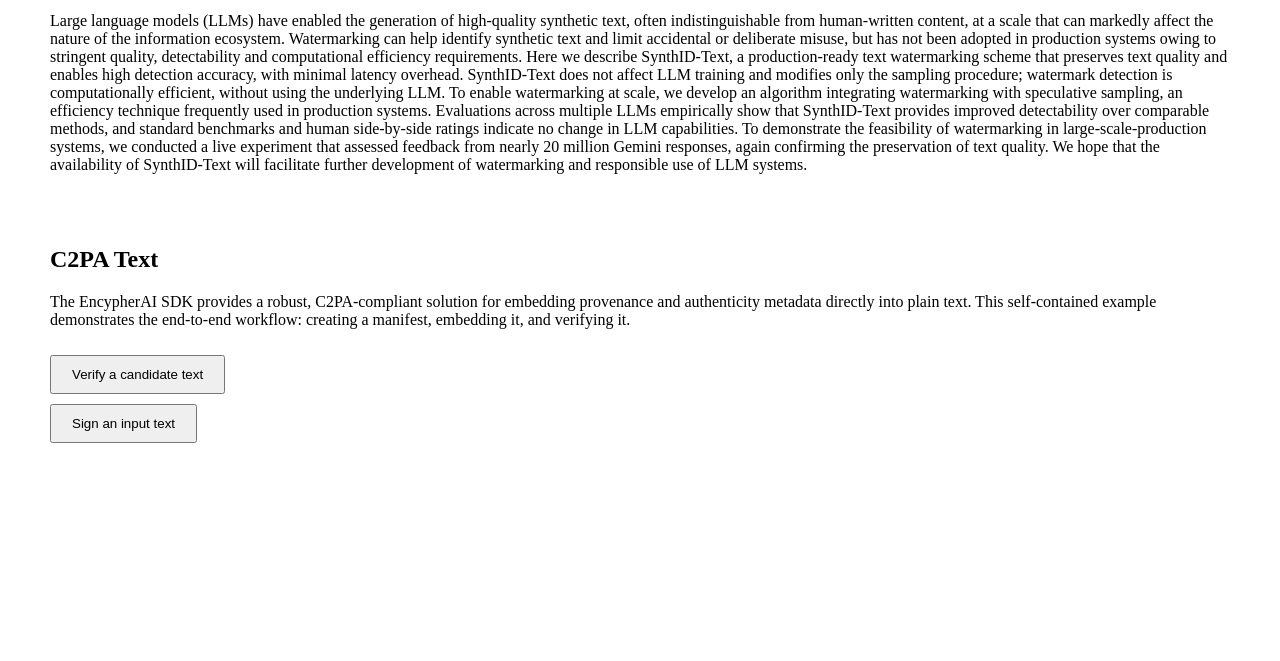
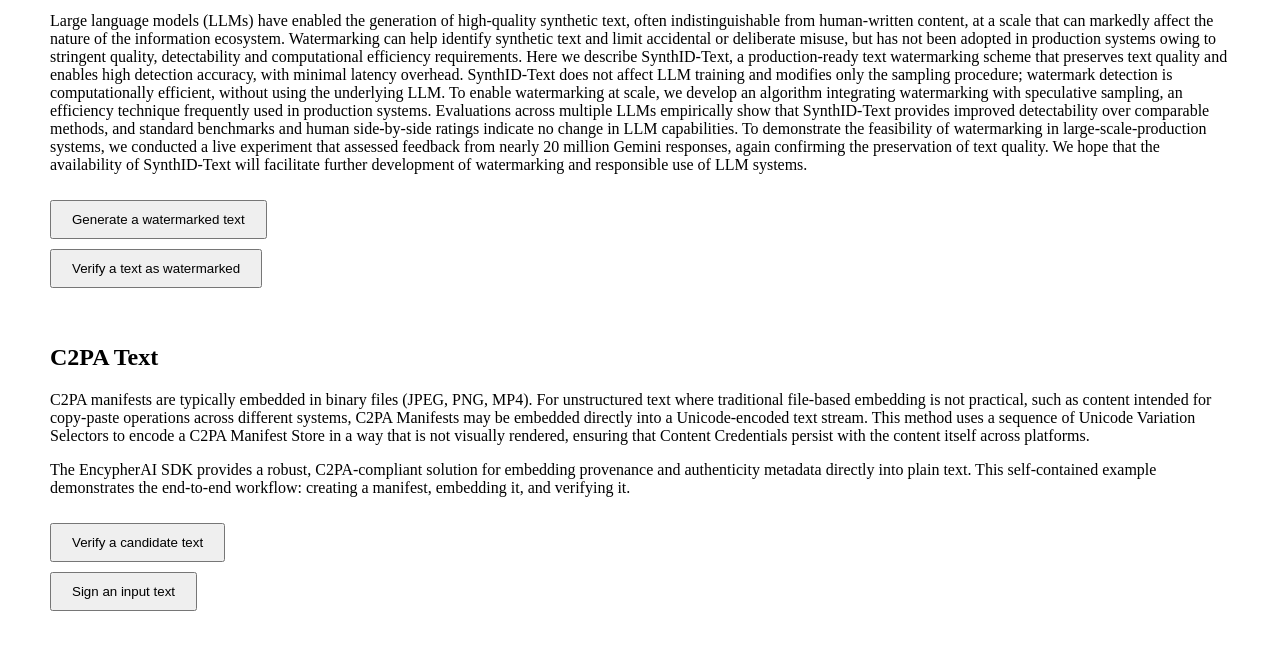
Before and after one commit to tom-bbc/synthetic-text-watermarking, a Flask app: page / in a window 1280 px wide. Shown: the part 143-804 px from the top of the page. Before the commit the page ends 586 px from the top, so only its background shows below. Run offline with Flask 3, Linux system fonts and the light colour scheme; some libraries are stand-ins or nearby versions; some web fonts are replaced.

Commit message:
Create dummy UI/UX for SynthID processes in web demo

```diff
--- a/synthetic_text_watermarking/web/app.py
+++ b/synthetic_text_watermarking/web/app.py
@@ -28,8 +28,9 @@
 logger = logging.getLogger(__name__)
 logging.basicConfig(level=logging.INFO)
 
+
 # -----------------------------------------------------------------
-# Webapp Routes
+# Homepage
 # -----------------------------------------------------------------
 
 
@@ -41,37 +42,9 @@
     return contents
 
 
-@app.route("/c2pa_verify", methods=["GET", "POST"])
-def c2pa_verify() -> str:
-    candidate_text = None
-    is_valid = None
-    payload = None
-
-    if flask.request.method == "POST":
-        candidate_text = flask.request.form.get("text", None)
-
-        if candidate_text is not None:
-            public_key_file = app.config["public_key_file"]
-            private_key_file = app.config["private_key_file"]
-
-            c2pa_processor = C2PAText(
-                public_key_file=public_key_file,
-                private_key_file=private_key_file,
-            )
-
-            is_valid, signer, payload = c2pa_processor.verify(candidate_text)
-
-            logger.info(f"Input text: {candidate_text}")
-            logger.info(f"Result: {is_valid}")
-
-            if payload is not None:
-                payload = json.dumps(payload, indent=4)
-
-    contents = flask.render_template(
-        "c2pa_verify.html.j2", text=candidate_text, result=is_valid, payload=payload
-    )
-
-    return contents
+# -----------------------------------------------------------------
+# C2PA Text Routes
+# -----------------------------------------------------------------
 
 
 @app.route("/c2pa_sign", methods=["GET", "POST"])
@@ -114,6 +87,77 @@
     return contents
 
 
+@app.route("/c2pa_verify", methods=["GET", "POST"])
+def c2pa_verify() -> str:
+    candidate_text = None
+    is_valid = None
+    payload = None
+
+    if flask.request.method == "POST":
+        candidate_text = flask.request.form.get("text", None)
+
+        if candidate_text is not None:
+            public_key_file = app.config["public_key_file"]
+            private_key_file = app.config["private_key_file"]
+
+            c2pa_processor = C2PAText(
+                public_key_file=public_key_file,
+                private_key_file=private_key_file,
+            )
+
+            is_valid, signer, payload = c2pa_processor.verify(candidate_text)
+
+            logger.info(f"Input text: {candidate_text}")
+            logger.info(f"Result: {is_valid}")
+
+            if payload is not None:
+                payload = json.dumps(payload, indent=4)
+
+    contents = flask.render_template(
+        "c2pa_verify.html.j2", text=candidate_text, result=is_valid, payload=payload
+    )
+
+    return contents
+
+
+@app.route("/synthid_watermark", methods=["GET", "POST"])
+def synthid_watermark() -> str:
+    signed_text = None
+
+    if flask.request.method == "POST":
+        input_text = flask.request.form.get("text", None)
+
+        if input_text is not None:
+            signed_text = "This is an example response"
+
+    contents = flask.render_template("synthid_watermark.html.j2", text=signed_text)
+
+    return contents
+
+
+@app.route("/synthid_verify", methods=["GET", "POST"])
+def synthid_verify() -> str:
+    candidate_text = None
+    is_valid = None
+
+    if flask.request.method == "POST":
+        candidate_text = flask.request.form.get("text", None)
+
+        if candidate_text is not None:
+            is_valid = True
+
+            logger.info(f"Input text: {candidate_text}")
+            logger.info(f"Result: {is_valid}")
+
+    contents = flask.render_template(
+        "synthid_verify.html.j2",
+        text=candidate_text,
+        result=is_valid,
+    )
+
+    return contents
+
+
 # -----------------------------------------------------------------
 # Entrypoint
 # -----------------------------------------------------------------
--- a/synthetic_text_watermarking/web/templates/index.html.j2
+++ b/synthetic_text_watermarking/web/templates/index.html.j2
@@ -17,10 +17,24 @@
         We hope that the availability of SynthID-Text will facilitate further development of watermarking and responsible use of LLM systems.
     </p>
 
+    <form method="post" action="{{ url_for('synthid_watermark') }}">
+        <button type="submit">Generate a watermarked text</button>
+    </form>
+
+    <form method="post" action="{{ url_for('synthid_verify') }}">
+        <button type="submit">Verify a text as watermarked</button>
+    </form>
+
     <br><br>
     <h2>
         C2PA Text
     </h2>
+
+    <p>
+        C2PA manifests are typically embedded in binary files (JPEG, PNG, MP4).
+        For unstructured text where traditional file-based embedding is not practical, such as content intended for copy-paste operations across different systems, C2PA Manifests may be embedded directly into a Unicode-encoded text stream.
+        This method uses a sequence of Unicode Variation Selectors to encode a C2PA Manifest Store in a way that is not visually rendered, ensuring that Content Credentials persist with the content itself across platforms.
+    </p>
 
     <p>
         The EncypherAI SDK provides a robust, C2PA-compliant solution for embedding provenance and authenticity metadata directly into plain text.
```
Also changed, not shown: synthetic_text_watermarking/web/templates/synthid_verify.html.j2 (added, +25 -0 lines), synthetic_text_watermarking/web/templates/synthid_watermark.html.j2 (added, +24 -0 lines).
